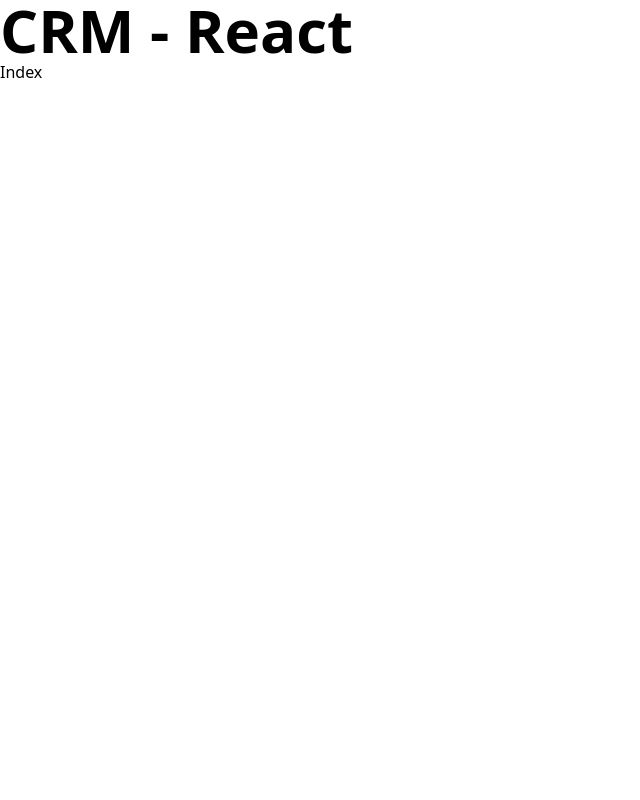
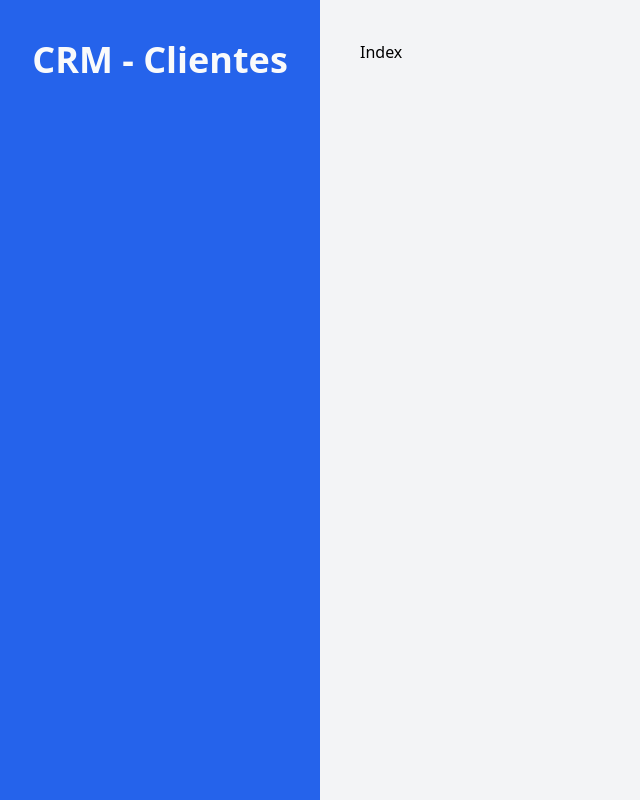
Before and after one commit to oscar-soto/CMR-React, a React (Vite) app: page / in a window 1280 px wide. Shown: the whole page, without its empty margins (0-640 px from the left). Built offline with nearby package versions, Linux system fonts and the light colour scheme.

Commit message:
Fix: styles in layout

```diff
--- a/index.html
+++ b/index.html
@@ -4,9 +4,9 @@
     <meta charset="UTF-8" />
     <link rel="icon" type="image/svg+xml" href="/vite.svg" />
     <meta name="viewport" content="width=device-width, initial-scale=1.0" />
-    <title>Vite + React</title>
+    <title>CRM - React router DOM - Vite - Taileind CSS</title>
   </head>
-  <body>
+  <body class="min-h-screen bg-gray-100">
     <div id="root"></div>
     <script type="module" src="/src/main.jsx"></script>
   </body>
--- a/src/components/Layout.jsx
+++ b/src/components/Layout.jsx
@@ -1,11 +1,17 @@
-import { Outlet } from "react-router-dom"
+import { Outlet } from 'react-router-dom';
 
 export const Layout = () => {
   return (
-    <div>
-      <h1 className="text-6xl font-bold">CRM - React</h1>
+    <div className="md:flex md:min-h-screen">
+      <aside className="md:w-1/4 bg-blue-600 px-5 py-10">
+        <h2 className="text-4xl font-black text-center text-gray-50">
+          CRM - Clientes
+        </h2>
+      </aside>
 
-      <Outlet />
+      <main className="md:w-3/4 p-10 md:h-screen overflow-scroll">
+        <Outlet />
+      </main>
     </div>
-  )
-}
+  );
+};
```
